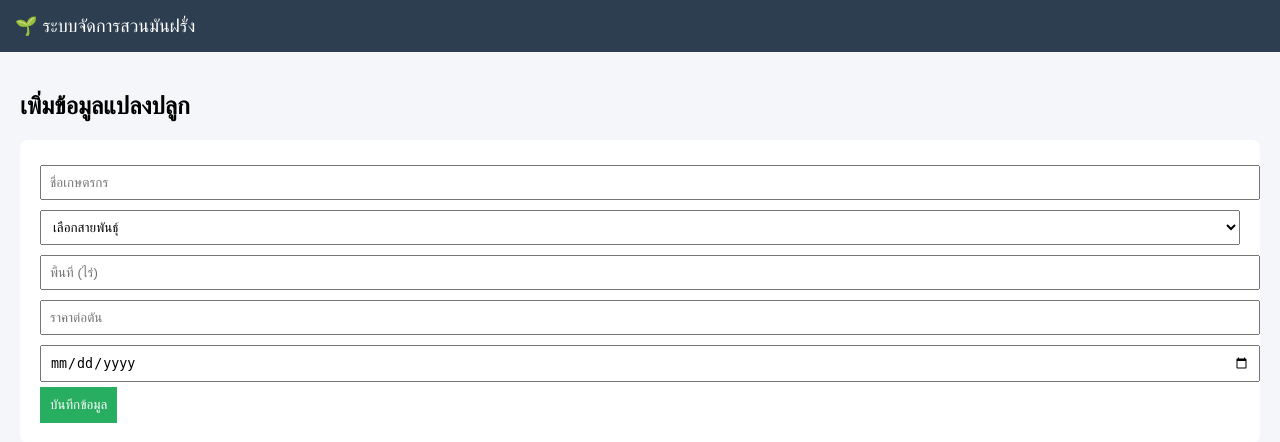
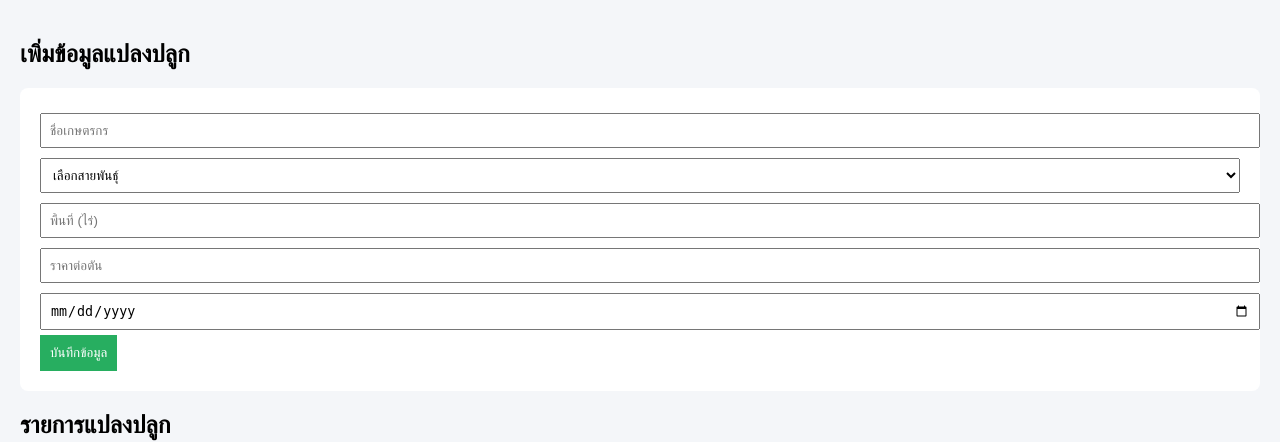
Before and after one commit to hartgg/farm-system, a FastAPI app: page / in a window 1280 px wide. Shown: the top 442 px of the page. Run offline with FastAPI, Linux system fonts and the light colour scheme.

Commit message:
final333

```diff
--- a/templates/index.html
+++ b/templates/index.html
@@ -63,11 +63,6 @@
     </style>
 </head>
 <body>
-
-<div class="navbar">
-    🌱 ระบบจัดการสวนมันฝรั่ง
-</div>
-
 <div class="container">
 
     <h2>เพิ่มข้อมูลแปลงปลูก</h2>
```
